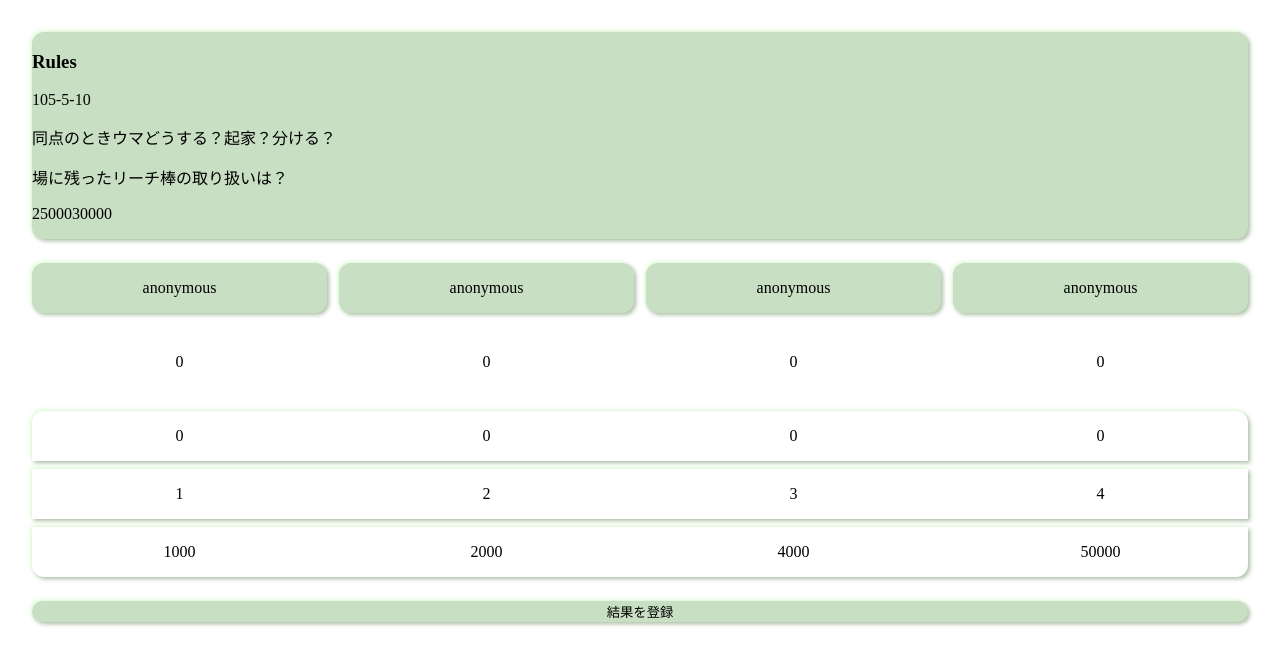
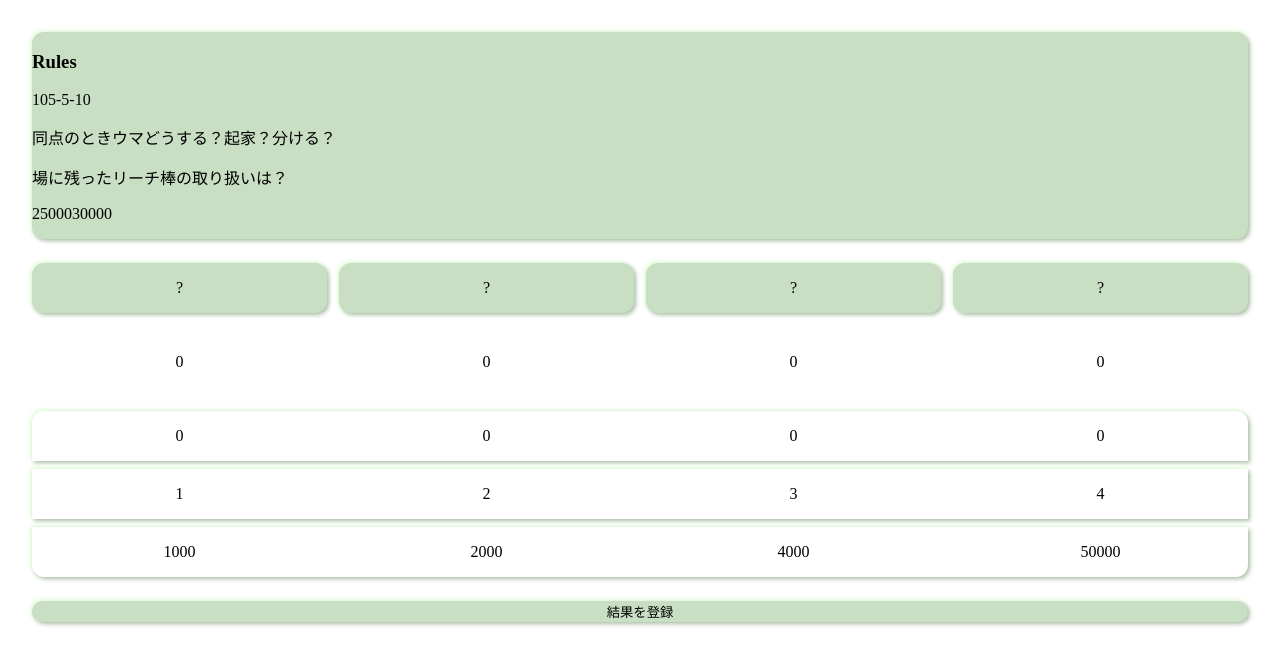
Before and after one commit to tgc624/tgc-tools, a React (Create React App) app in the folder neumahjong/: page / in a window 1280 px wide. Shown: the top 664 px of the page. Built offline with nearby package versions, Linux system fonts and the light colour scheme; the HTML template or start-up script is replaced by a standard one.

Commit message:
スマホで見ると若干崩れるので、短くした

```diff
--- a/neumahjong/src/App.tsx
+++ b/neumahjong/src/App.tsx
@@ -249,12 +249,7 @@ function App() {
   const [users, setUsers] = useState(
     parseJson(
       params["users"],
-      ["anonymous", "anonymous", "anonymous", "anonymous"] as [
-        string,
-        string,
-        string,
-        string
-      ],
+      ["?", "?", "?", "?"] as [string, string, string, string],
       isUsersValid
     )
   );
```
